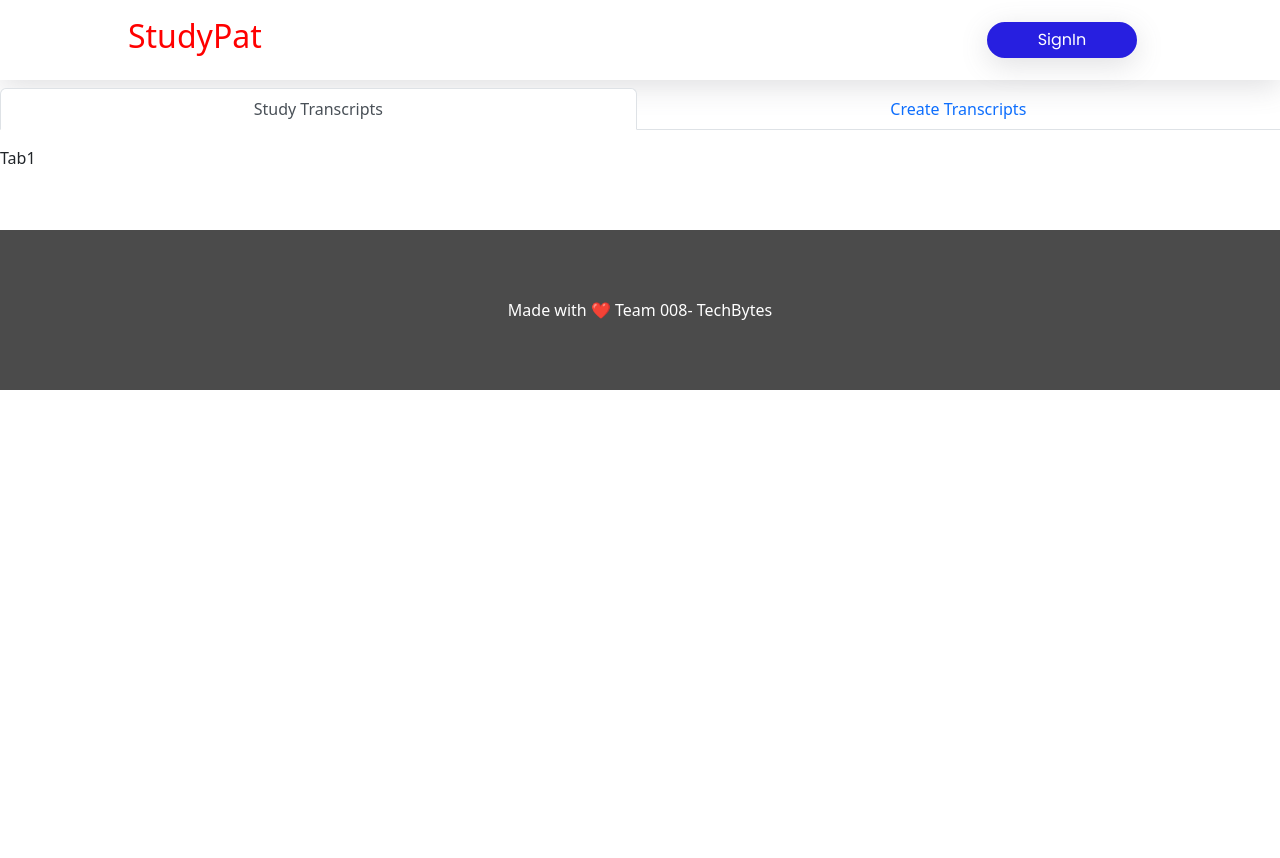
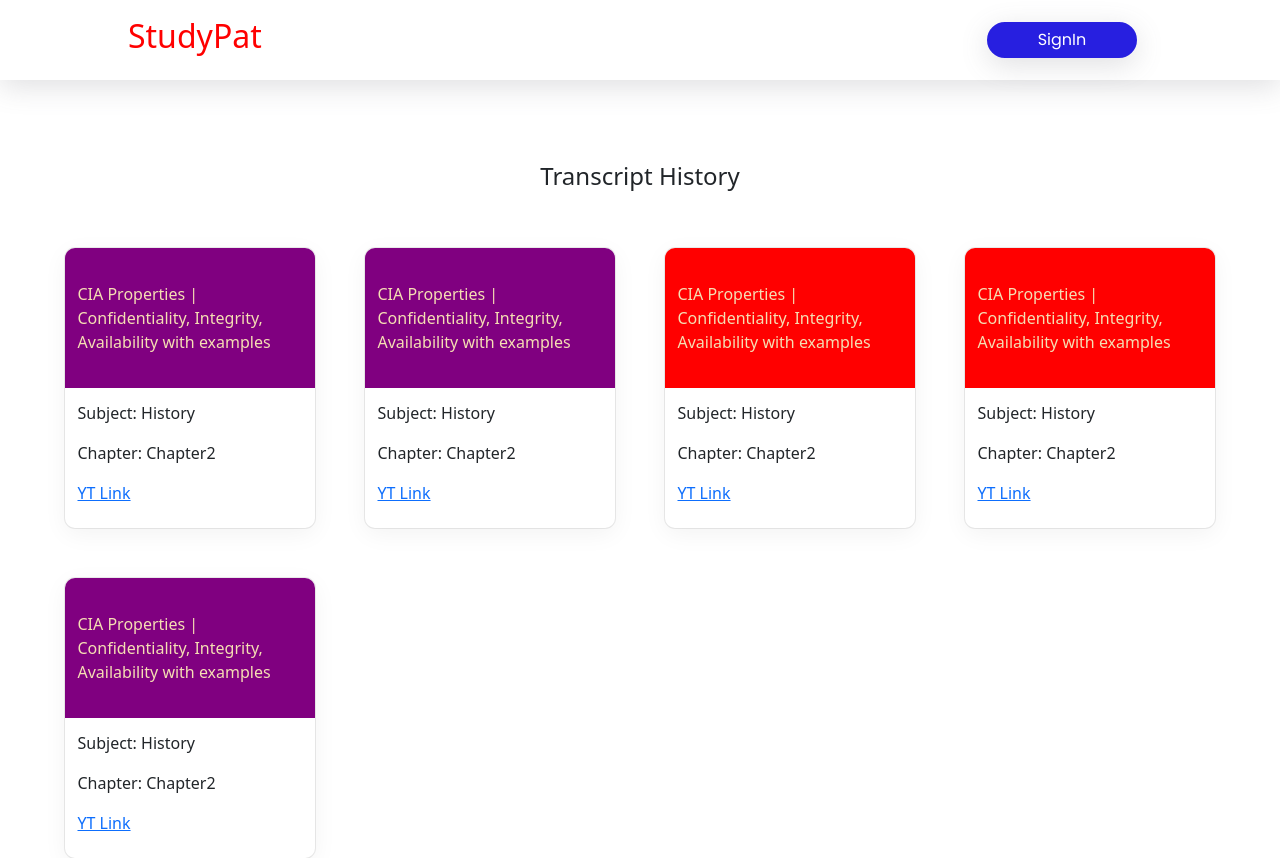
Before and after one commit to Mhacks23/frontend, a Next.js app: page /transcript in a window 1280 px wide. Shown: the top 858 px of the page. Before the commit the page ends 800 px from the top, so only its background shows below. Built offline with nearby package versions, Linux system fonts and the light colour scheme.

Commit message:
Transcripts chunks

```diff
--- /dev/null
+++ b/src/components/transcript/TCrad.jsx
@@ -0,0 +1,21 @@
+import React from "react";
+import styles from "../../styles/Transcript.module.css";
+
+const colors = ["red", "blue", "green", "purple"];
+
+const TCrad = () => {
+  return (
+    <div className={styles.tcard}>
+      <div style={{ backgroundColor: colors[[Math.floor(Math.random() * colors.length)]] }} className={styles.tid}>
+        CIA Properties | Confidentiality, Integrity, Availability with examples
+      </div>
+      <div className={styles.tbody}>
+        <p>Subject: History</p>
+        <p>Chapter: Chapter2</p>
+        <a href="">YT Link</a>
+      </div>
+    </div>
+  );
+};
+
+export default TCrad;
--- /dev/null
+++ b/src/components/transcript/TransHistory.jsx
@@ -0,0 +1,20 @@
+import React from "react";
+import styles from "../../styles/Transcript.module.css";
+import TCrad from "./TCrad";
+
+const TransHistory = () => {
+  return (
+    <div className={styles.history}>
+      <h4>Transcript History</h4>
+      <div className={styles.history_section}>
+        <TCrad />
+        <TCrad />
+        <TCrad />
+        <TCrad />
+        <TCrad />
+      </div>
+    </div>
+  );
+};
+
+export default TransHistory;
--- a/src/pages/transcript.jsx
+++ b/src/pages/transcript.jsx
@@ -4,18 +4,29 @@ import axios from "axios";
 import dataContext from "@/hooks/DataContext/dataContext";
 import authContext from "@/hooks/AuthContext/authContext";
 import { Container, Tabs, Tab } from "react-bootstrap";
+import TransHistory from "@/components/transcript/TransHistory";
 
 const transcript = () => {
+  const { user } = useContext(authContext);
+  const { sendTranscripts } = useContext(dataContext);
+  const [link, setLink] = useState("");
+  const [subject, setSubject] = useState("");
+  const [chapter, setChapter] = useState("");
+  const [yid, setYid] = useState("");
+  const initialSubs = ["Psychology", "Geography", "History"];
+  const handleSubmit = () => {
+    setYid(link.split("=")[1]);
+    let formData = {
+      user_id: user ? user.user_id : "test_user_1",
+      video_url: link,
+      chapter_name: chapter,
+      subject_name: subject,
+    };
+    sendTranscripts(formData);
+  };
   return (
-    <div className="mt-2">
-      <Tabs defaultActiveKey="tab1" id="uncontrolled-tab-example" className="mb-3" fill>
-        <Tab eventKey="tab1" title="Study Transcripts">
-          <p>Tab1</p>
-        </Tab>
-        <Tab eventKey="tab2" title="Create Transcripts">
-          Tab2
-        </Tab>
-      </Tabs>
+    <div>
+      <TransHistory />
     </div>
   );
 };
--- a/src/styles/Transcript.module.css
+++ b/src/styles/Transcript.module.css
@@ -53,3 +53,81 @@
 .option input{
     width: 46.3vw;
 }
+
+.history{
+    display: flex;
+    justify-content: center;
+    align-items: center;
+    min-height: 90vh;
+    width: 80%;
+    margin: auto;
+    flex-direction: column;
+    margin-top: 70px;
+}
+
+.history_section{
+    display: grid;
+    grid-template-columns: repeat(4, 1fr);
+    grid-gap: 50px;
+    margin-top: 50px;
+}
+
+.tcard{
+    width: 250px;
+    box-shadow: rgba(0, 0, 0, 0.05) 0px 6px 24px 0px, rgba(0, 0, 0, 0.08) 0px 0px 0px 1px;
+    border-radius: 10px;
+    height: 280px;
+}
+
+.tid{
+    height: 140px;
+    background-color: rgb(39, 31, 224);
+    color: wheat;
+    display: flex;
+    align-items: center;
+    padding: 5%;
+    border-radius:10px 10px 0px 0;
+}
+
+.tbody{
+    padding: 5%;
+}
+
+.details{
+    display: flex;
+    /* justify-content: center; */
+    align-items: center;
+    min-height: 90vh;
+    width: 80%;
+    margin: auto;
+    flex-direction: column;
+    margin-top: 90px;
+}
+
+.item{
+    display: flex;
+    flex-direction: row;
+    align-items: center;
+    text-align: left;
+}
+
+.add_notes{
+    /* width: 200px; */
+    margin: 15px;
+    padding: 2% 4%;
+    background-color: rgb(39, 31, 224);
+    border: none;
+    border: solid 2px rgb(39, 31, 224);
+    color: white;
+    font-family: 'poppins';
+    border-radius: 20px 20px 20px 20px;
+    font-size: 16px;
+    box-shadow: rgba(100, 100, 111, 0.2) 0px 7px 29px 0px;
+}
+
+.add_notes:hover{
+    outline: none;
+    border: solid 2px rgb(39, 31, 224);
+    background: transparent;
+    color:rgb(39, 31, 224) ;
+}
```
Also changed, not shown: src/components/transcript/Chunks.jsx (added, +21 -0 lines), src/pages/transcript/[id].jsx (added, +34 -0 lines), src/styles/Chunks.module.css (added, +12 -0 lines).
